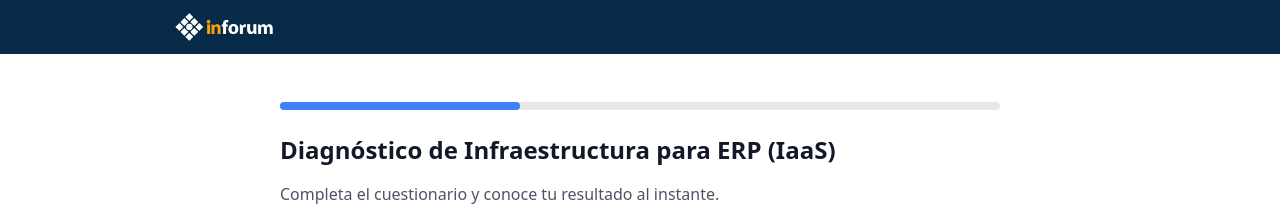
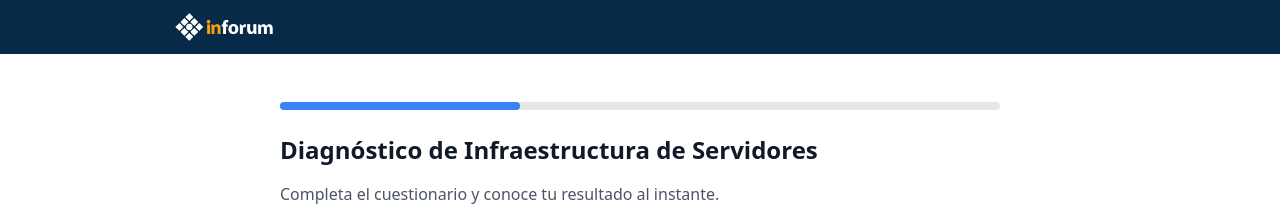
Before and after one commit to grupoinforum/cuestionario-incloud, a Next.js app: page /diagnostico in a window 1280 px wide. Shown: the top 221 px of the page. Built offline with nearby package versions, Linux system fonts and the light colour scheme.

Commit message:
Update diagnostico-content.tsx

```diff
--- a/app/diagnostico/diagnostico-content.tsx
+++ b/app/diagnostico/diagnostico-content.tsx
@@ -417,7 +417,7 @@
         <div className="h-2 bg-blue-500 rounded transition-all" style={{ width: barWidth }} />
       </div>
 
-      <h1 className="text-2xl font-semibold mb-4">Diagnóstico de Infraestructura para ERP (IaaS)</h1>
+      <h1 className="text-2xl font-semibold mb-4">Diagnóstico de Infraestructura de Servidores</h1>
       <p className="text-gray-600 mb-4">Completa el cuestionario y conoce tu resultado al instante.</p>
       {errorMsg && <p className="text-sm text-red-600 mb-4">{errorMsg}</p>}
 
```
